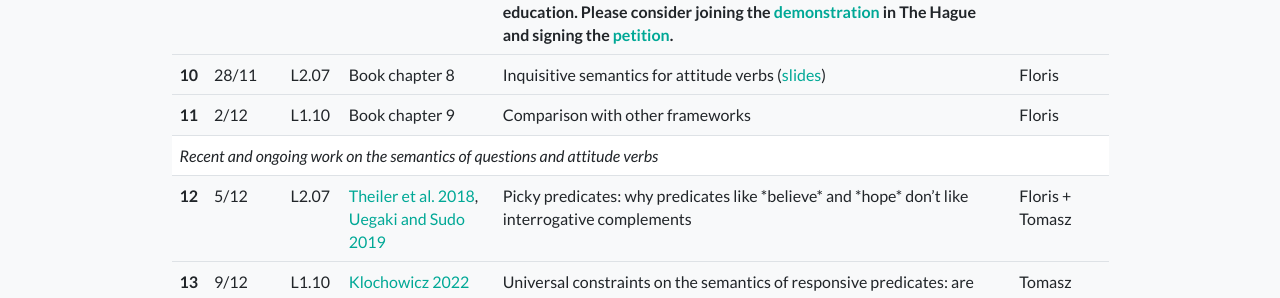
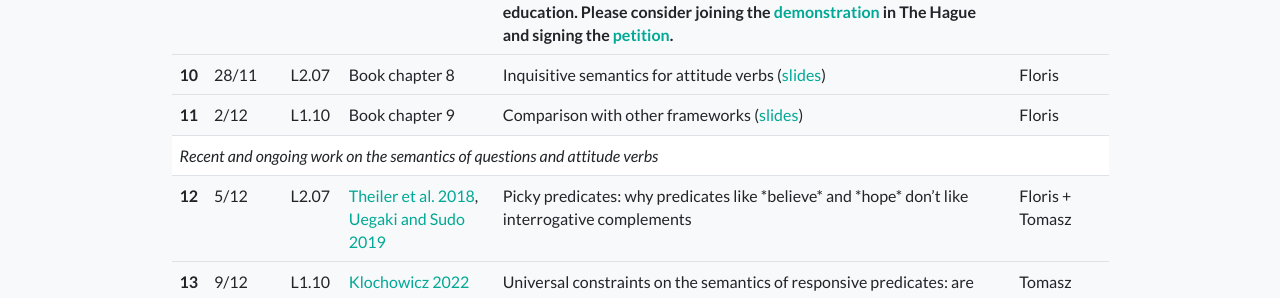
Before and after one commit to froelofs/inquisitive-semantics, a Jekyll site: the page built from _courses/2024-amsterdam.md, in a window 1280 px wide and 900 px high, scrolled down 3150 px. Shown: the part 155-453 px from the top of the window. Built offline with Jekyll 4.4.1, drawn with Linux system fonts in a browser that asks for light colours; part of the change alters nothing that is shown.

Commit message:
Update 2024-amsterdam.md

```diff
--- a/_courses/2024-amsterdam.md
+++ b/_courses/2024-amsterdam.md
@@ -189,9 +189,9 @@ schedule: >
       <td>
 
         Comparison with other frameworks
-        <!--
-        (<a href="https://www.dropbox.com/scl/fi/iymw1vu6vwxhh83109hui/lecture7.pdf?rlkey=biypf6ux8rlrjqow9j9xdsopt&dl=0">slides</a>)
-        -->
+
+        (<a href="https://amsuni-my.sharepoint.com/:b:/g/personal/f_roelofsen_uva_nl/EXL2m7RSKFFEmwUwNKxcyHwBsBuFj1i3P_J0d-dzr5aiDw?e=KWChpZ">slides</a>)
+
       </td>
 
       <td> Floris</td>
```
